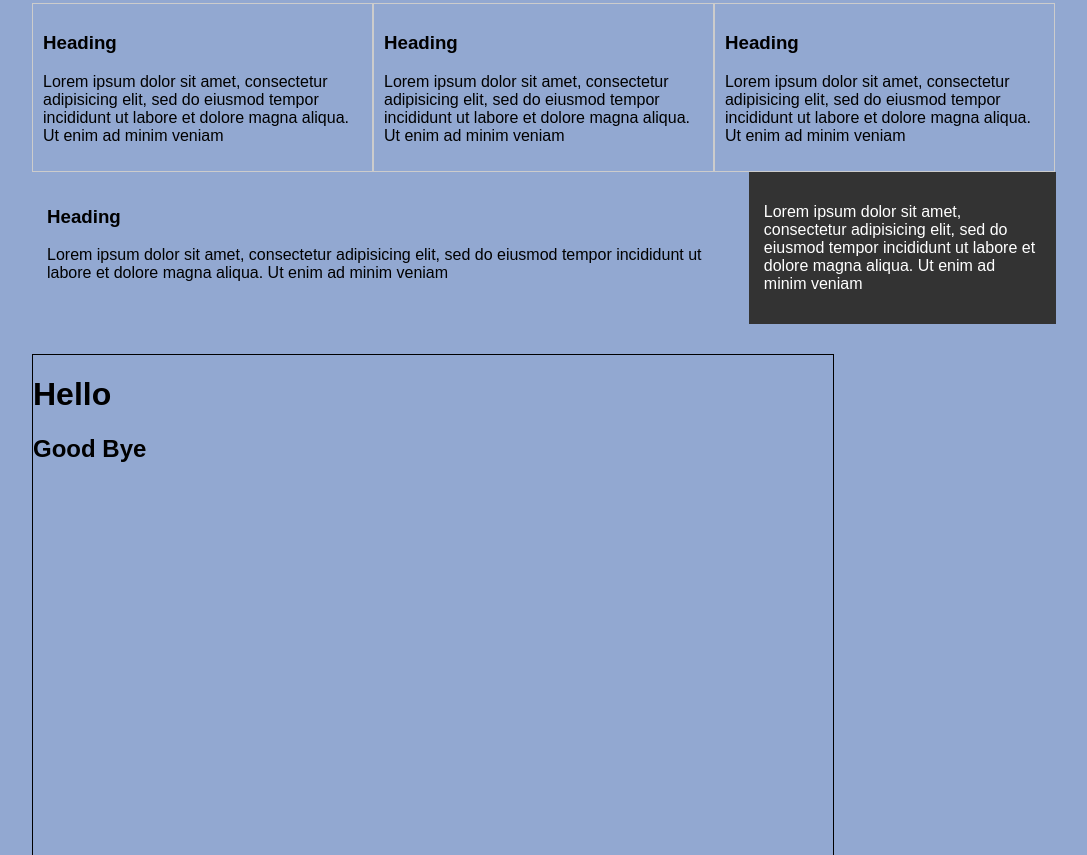
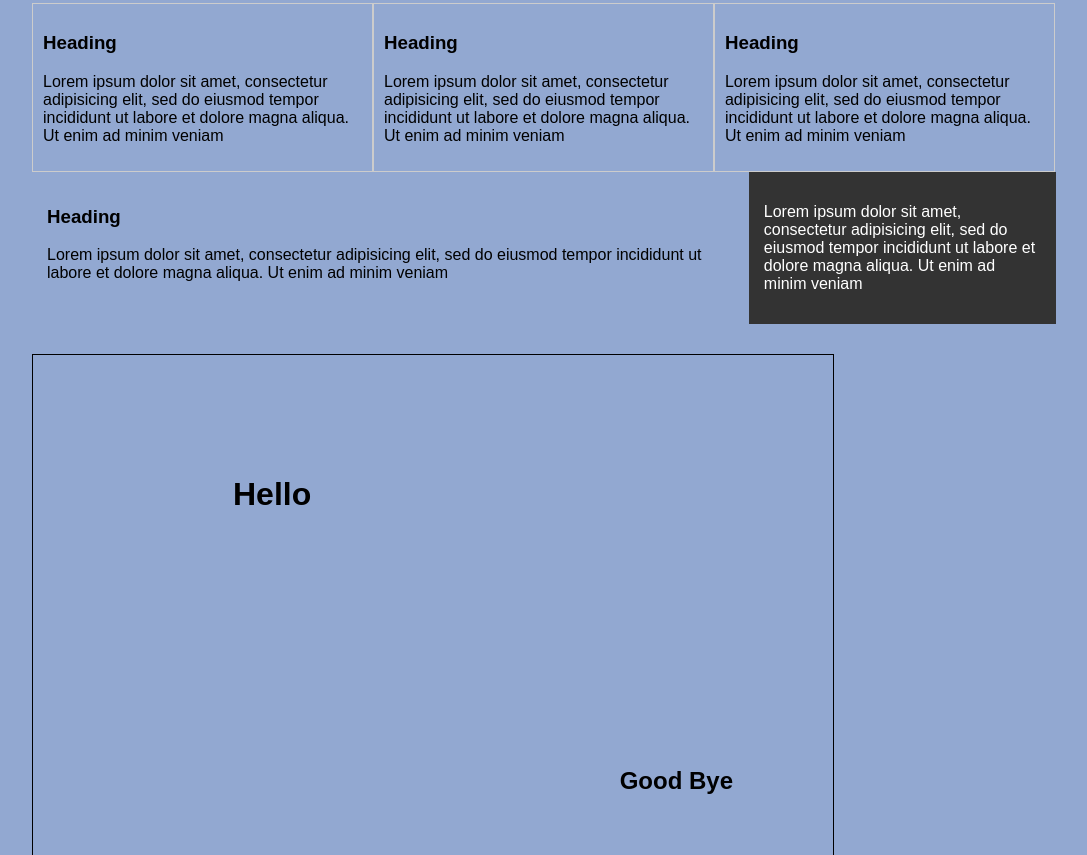
Before and after one commit to mshahrukhrao/CSS, a plain HTML site: page index.html in a window 1280 px wide. Shown: the part 1003-1858 px from the top of the page, without its empty margins (96-1183 px from the left). Drawn offline with Linux system fonts and the light colour scheme.

Commit message:
Update 03

```diff
--- a/style.css
+++ b/style.css
@@ -175,4 +175,17 @@ a:visited{
 	border:1px solid #000;
 	margin-top:30px;
 	margin-bottom:30px;
+	position:relative;
 }
+
+.p-box h1{
+	position:absolute;
+	top:100px;
+	left:200px;
+}
+
+.p-box h2{
+	position:absolute;
+	bottom:40px;
+	right:100px;
+}
```
